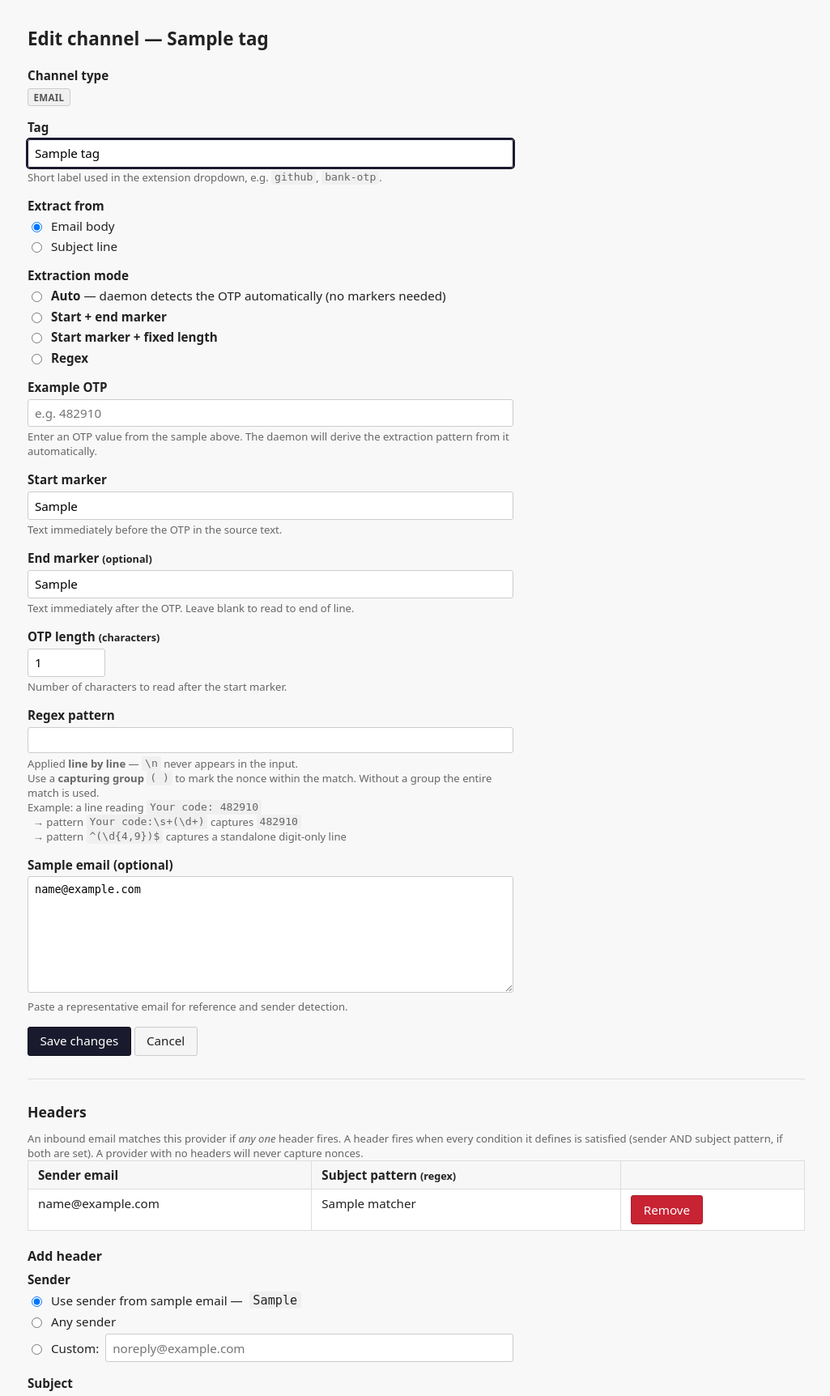
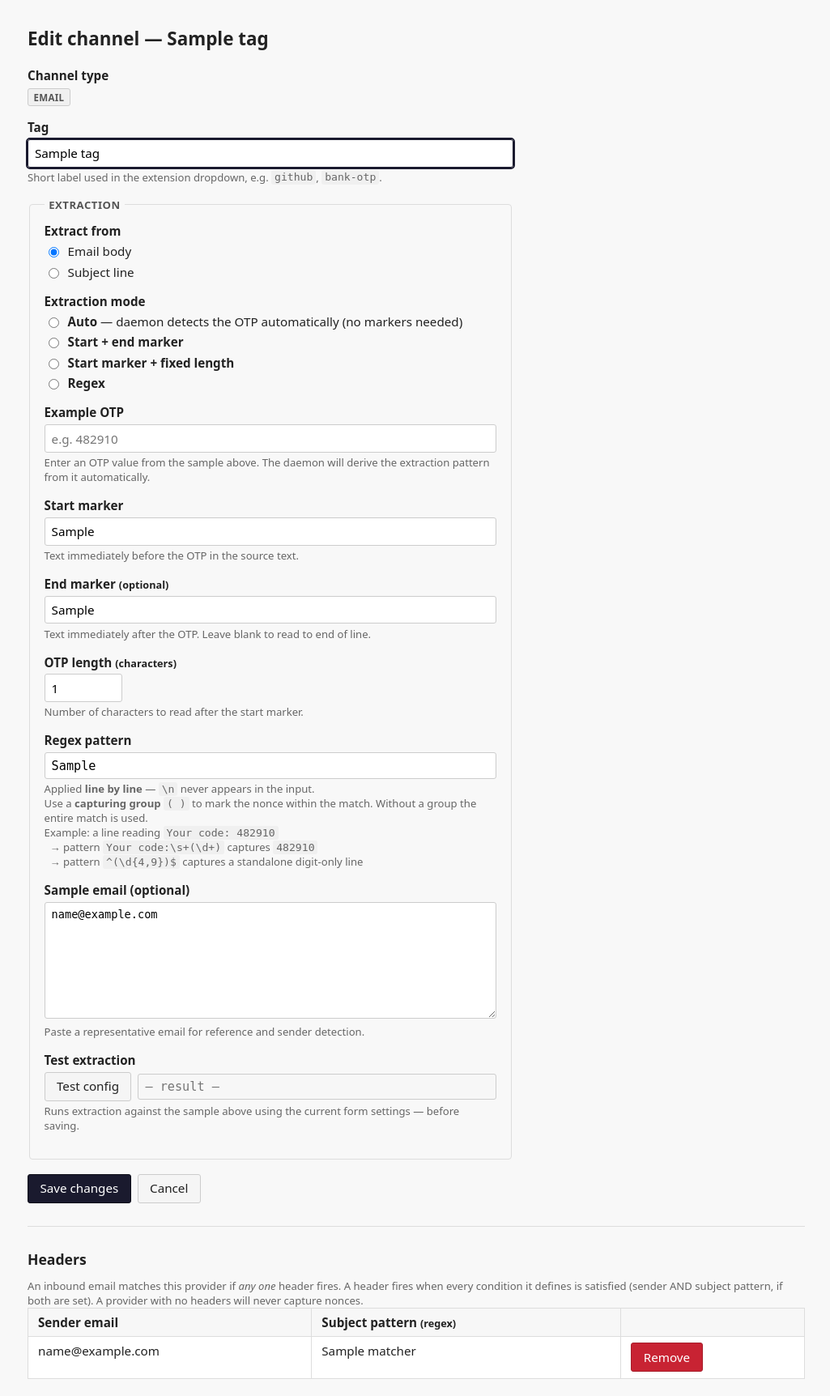
Before and after one commit to fatihgey/noncey.daemon, a Flask app: template templates/admin/provider_form.html in a window 1280 px wide. Shown: the top 1724 px of the page at 81% size, without its empty margins (126-1151 px from the left). Run offline with Flask 3, Linux system fonts and the light colour scheme; the template is opened without the code that fills it: most values are stand-ins (such as "Sample title", 1, 10 or a date in 2020).

Commit message:
feat(unmatched+channels): per-config default tag and channels/new parity
Default tag counting:
- Count per configuration, not globally per user.
  First channel in a config is always 'SMS' or 'Email' (no suffix);
  subsequent ones are 'SMS #2', 'Email #3', etc.
- unmatched_detail: server computes per-config counts; JS updates the tag
  field in real time as the user switches config radio (only if unchanged).
- channels/new: server computes email_count/sms_count for the config;
  JS updates the default when the channel-type radio changes.

channels/new parity with #24:
- Extraction fieldset grouping (Extract from, mode, sub-fields, sample)
- Test extraction: 'Test config' button + read-only result field; POSTs
  current form state to new POST /configs/<id>/channels/test-extract,
  tests against sample_email content, returns extracted nonce or error.
- Sticky form state on errors: fd=request.form passed to all error renders;
  all inputs repopulate from submitted values.
- _render_provider_form gains optional fd/email_count/sms_count params.

Co-Authored-By: Claude Sonnet 4.6 <noreply@anthropic.com>

```diff
--- a/templates/admin/provider_form.html
+++ b/templates/admin/provider_form.html
@@ -3,6 +3,16 @@
 {% block content %}
 
 {% set is_sms = (provider and provider.channel_type == 'sms') %}
+
+{# For new channel: compute initial default tag and current channel type from fd #}
+{% if not provider %}
+{% set sel_ct      = fd.get('channel_type', 'email') %}
+{% set ct_count    = sms_count if sel_ct == 'sms' else email_count %}
+{% set default_tag = ('SMS' if sel_ct == 'sms' else 'Email') if ct_count == 0
+                     else ('SMS' if sel_ct == 'sms' else 'Email') + ' #' + (ct_count + 1)|string %}
+{% set sel_mode    = fd.get('extract_mode', 'auto') %}
+{% set sel_source  = fd.get('extract_source', 'body') %}
+{% endif %}
 
 <h1>
   {% if provider %}Edit channel — {{ provider.tag }}
@@ -10,7 +20,7 @@
   {% endif %}
 </h1>
 
-<form method="post" style="max-width: 600px;">
+<form id="channel-form" method="post" style="max-width: 600px;">
 
   {% if provider %}
   {# Channel type is fixed once created; display read-only #}
@@ -29,11 +39,13 @@
   <div class="field">
     <label>Channel type</label>
     <label style="font-weight:normal;display:flex;align-items:center;gap:.5rem;margin-bottom:.35rem;">
-      <input type="radio" name="channel_type" value="email" checked
+      <input type="radio" name="channel_type" value="email"
+             {{ 'checked' if sel_ct == 'email' }}
              onchange="updateChannelType()"> Email
     </label>
     <label style="font-weight:normal;display:flex;align-items:center;gap:.5rem;">
       <input type="radio" name="channel_type" value="sms"
+             {{ 'checked' if sel_ct == 'sms' }}
              onchange="updateChannelType()"> SMS
     </label>
   </div>
@@ -42,14 +54,18 @@
   <div class="field">
     <label for="tag">Tag</label>
     <input type="text" id="tag" name="tag"
-           value="{{ provider.tag if provider else '' }}"
+           value="{{ provider.tag if provider else fd.get('tag', default_tag) }}"
            required autofocus autocomplete="off" spellcheck="false">
     <p class="hint">Short label used in the extension dropdown, e.g. <code>github</code>, <code>bank-otp</code>.</p>
   </div>
 
+  {# ── Extraction group ── #}
+  <fieldset class="form-group">
+    <legend>Extraction</legend>
+
     <div id="email-source-field" class="field">
       <label>Extract from</label>
-    {% set cur_src = provider.extract_source if provider else 'body' %}
+      {% set cur_src = provider.extract_source if provider else sel_source %}
       <label style="font-weight:normal;display:flex;align-items:center;gap:.5rem;margin-bottom:.35rem;">
         <input type="radio" name="extract_source" value="body"
                {{ 'checked' if cur_src != 'subject' }}> Email body
@@ -62,7 +78,7 @@
 
     <div class="field">
       <label>Extraction mode</label>
-    {% set cur_mode = provider.extract_mode if provider else 'auto' %}
+      {% set cur_mode = provider.extract_mode if provider else sel_mode %}
       <label style="font-weight:normal;display:flex;align-items:center;gap:.5rem;margin-bottom:.35rem;">
         <input type="radio" name="extract_mode" value="auto"
                {{ 'checked' if cur_mode == 'auto' }}>
@@ -88,6 +104,7 @@
     <div id="auto-field" class="field">
       <label for="example_otp">Example OTP</label>
       <input type="text" id="example_otp" name="example_otp"
+             value="{{ fd.get('example_otp', '') if not provider else '' }}"
              autocomplete="off" spellcheck="false" placeholder="e.g. 482910">
       <p class="hint">
         Enter an OTP value from the sample above.
@@ -98,7 +115,7 @@
     <div id="start-field" class="field">
       <label for="nonce_start_marker">Start marker</label>
       <input type="text" id="nonce_start_marker" name="nonce_start_marker"
-           value="{{ provider.nonce_start_marker if provider else '' }}"
+             value="{{ provider.nonce_start_marker if provider else fd.get('nonce_start_marker', '') }}"
              autocomplete="off" spellcheck="false">
       <p class="hint">Text immediately before the OTP in the source text.</p>
     </div>
@@ -106,7 +123,7 @@
     <div id="end-field" class="field">
       <label for="nonce_end_marker">End marker <small>(optional)</small></label>
       <input type="text" id="nonce_end_marker" name="nonce_end_marker"
-           value="{{ provider.nonce_end_marker if provider else '' }}"
+             value="{{ provider.nonce_end_marker if provider else fd.get('nonce_end_marker', '') }}"
              autocomplete="off" spellcheck="false">
       <p class="hint">Text immediately after the OTP. Leave blank to read to end of line.</p>
     </div>
@@ -114,7 +131,7 @@
     <div id="length-field" class="field">
       <label for="nonce_length">OTP length <small>(characters)</small></label>
       <input type="number" id="nonce_length" name="nonce_length" min="1" max="20"
-           value="{{ provider.nonce_length if provider and provider.nonce_length else '' }}"
+             value="{{ provider.nonce_length if provider and provider.nonce_length else fd.get('nonce_length', '') }}"
              style="width:6rem;">
       <p class="hint">Number of characters to read after the start marker.</p>
     </div>
@@ -122,7 +139,7 @@
     <div id="regex-field" class="field">
       <label for="nonce_regex">Regex pattern</label>
       <input type="text" id="nonce_regex" name="nonce_regex_pattern"
-           value="{{ provider.nonce_start_marker if provider and provider.extract_mode == 'regex' else '' }}"
+             value="{{ provider.nonce_start_marker if provider and provider.extract_mode == 'regex' else fd.get('nonce_regex_pattern', '') }}"
              autocomplete="off" spellcheck="false" style="font-family:monospace;">
       <p class="hint">
         Applied <strong>line by line</strong> — <code>\n</code> never appears in the input.<br>
@@ -137,13 +154,27 @@
     <div id="sample-field" class="field">
       <label for="sample_email" id="sample-label">Sample email <small>(optional)</small></label>
       <textarea id="sample_email" name="sample_email"
-              spellcheck="false">{{ provider.sample_email if provider else '' }}</textarea>
+                spellcheck="false">{{ provider.sample_email if provider else fd.get('sample_email', '') }}</textarea>
       <p class="hint" id="sample-hint">Paste a representative email for reference and sender detection.</p>
     </div>
 
+    {# ── Test Extraction ── #}
+    <div class="field" style="margin-top:.25rem;">
+      <label>Test extraction</label>
+      <div style="display:flex;gap:.5rem;align-items:center;">
+        <button type="button" id="test-btn" class="btn" onclick="runTestExtraction()">Test config</button>
+        <input type="text" id="test-result" readonly placeholder="— result —"
+               style="flex:1;background:#f7f7f7;cursor:default;font-family:monospace;color:#155724;">
+      </div>
+      <p class="hint">Runs extraction against the sample above using the current form settings — before saving.</p>
+    </div>
+  </fieldset>
+
+  <div style="display:flex;gap:.5rem;flex-wrap:wrap;">
     <input class="btn btn-primary" type="submit"
            value="{{ 'Save changes' if provider else 'Create channel' }}">
     <a class="btn" href="{{ url_for('admin.config_detail', config_id=config.id) }}">Cancel</a>
+  </div>
 </form>
 
 {# Headers section — only shown when editing an existing provider #}
@@ -220,7 +251,6 @@
 
   {% if is_sms %}
   {# ── SMS: top-level match_by radio → phone section OR body section ── #}
-  {# sender_mode hidden input is kept in sync by JS so the server needs no changes #}
   <input type="hidden" name="sender_mode" id="pf-sender-mode-val"
          value="{{ 'sample' if sample_sender else 'custom' }}">
 
@@ -238,7 +268,7 @@
     </label>
   </div>
 
-  {# ── Phone sub-section ── #}
+  {# Phone sub-section #}
   <div id="pf-phone-section" class="field" style="margin-left:1.5rem;">
     {% if sample_sender %}
     <label style="font-weight:normal;display:flex;align-items:center;gap:.5rem;margin-bottom:.35rem;">
@@ -263,7 +293,7 @@
     {% endif %}
   </div>
 
-  {# ── Body sub-section ── #}
+  {# Body sub-section #}
   <div id="pf-body-section" class="field" style="display:none;margin-left:1.5rem;">
     <label style="font-weight:normal;display:flex;align-items:center;gap:.5rem;margin-bottom:.35rem;">
       <input type="radio" name="body_mode" value="any" id="body-any-radio" checked>
@@ -287,7 +317,7 @@
   </div>
 
   {% else %}
-  {# ── Email: sender + subject ── #}
+  {# Email: sender + subject #}
   <div class="field">
     <label>Sender</label>
     {% if sample_sender %}
@@ -343,9 +373,40 @@
          font-size:.72rem; font-weight:700; letter-spacing:.03em; }
 .badge-sms   { background:#e8f4fd; color:#0066cc; border:1px solid #b8d4f0; }
 .badge-email { background:#f0f0f0; color:#555;    border:1px solid #ccc; }
+
+fieldset.form-group {
+  border: 1px solid #ddd;
+  border-radius: 4px;
+  padding: .85rem 1.1rem 1rem;
+  margin-bottom: 1.1rem;
+}
+fieldset.form-group > legend {
+  font-weight: 600;
+  font-size: .82rem;
+  padding: 0 .35rem;
+  color: #555;
+  letter-spacing: .04em;
+  text-transform: uppercase;
+}
 </style>
 
 <script>
+{% if not provider %}
+// ── Default tag auto-fill on channel type change ──────────────────────────────
+var _emailCount  = {{ email_count }};
+var _smsCount    = {{ sms_count }};
+var _tagInput    = document.getElementById('tag');
+var _tagDefault  = _tagInput.value;
+
+function _computeTagDefault() {
+  var isSms = document.querySelector('input[name=channel_type]:checked') &&
+              document.querySelector('input[name=channel_type]:checked').value === 'sms';
+  var n     = isSms ? _smsCount : _emailCount;
+  var label = isSms ? 'SMS' : 'Email';
+  return n === 0 ? label : label + ' #' + (n + 1);
+}
+{% endif %}
+
 // ── Toggle email-source field and sample label based on channel type ──────────
 function updateChannelType() {
   var radios = document.querySelectorAll('input[name=channel_type]');
@@ -361,6 +422,15 @@ function updateChannelType() {
   if (hint) hint.textContent = isSms
     ? 'Paste a representative SMS body for reference.'
     : 'Paste a representative email for reference and sender detection.';
+
+{% if not provider %}
+  // Update default tag if the user hasn't typed a custom value
+  var newDefault = _computeTagDefault();
+  if (_tagInput.value === _tagDefault) {
+    _tagInput.value = newDefault;
+  }
+  _tagDefault = newDefault;
+{% endif %}
 }
 updateChannelType();
 
@@ -378,7 +448,7 @@ document.querySelectorAll('input[name=extract_mode]').forEach(function(r) {
 });
 updateMode();
 
-// ── SMS: toggle phone / body sections ────────────────────────────────────────
+// ── SMS: toggle phone / body sections (add-header form) ───────────────────────
 function pfSmsMatchChanged() {
   var isPhone = document.getElementById('pf-match-phone') &&
                 document.getElementById('pf-match-phone').checked;
@@ -400,6 +470,38 @@ function pfSmsMatchChanged() {
     {% endif %}
   }
 }
+
+// ── Test Extraction ───────────────────────────────────────────────────────────
+function runTestExtraction() {
+  var result = document.getElementById('test-result');
+  var btn    = document.getElementById('test-btn');
+  result.value = 'Testing\u2026';
+  result.style.color = '#888';
+  btn.disabled = true;
+
+  var fd = new FormData(document.getElementById('channel-form'));
+
+  fetch('{{ url_for("admin.channel_test_extract", config_id=config.id) }}', {
+    method: 'POST',
+    body: fd
+  })
+  .then(function(r) { return r.json(); })
+  .then(function(data) {
+    if (data.nonce !== undefined) {
+      result.value = data.nonce;
+      result.style.color = '#155724';
+    } else {
+      result.value = '\u2717 ' + (data.error || 'No match');
+      result.style.color = '#721c24';
+    }
+    btn.disabled = false;
+  })
+  .catch(function() {
+    result.value = '\u2717 Request failed';
+    result.style.color = '#721c24';
+    btn.disabled = false;
+  });
+}
 </script>
 
 {% endblock %}
```
Also changed, not shown: admin.py (+100 -14 lines), templates/admin/unmatched_detail.html (+17 -1 lines). Lines whose indentation alone changed are shown as unchanged.
